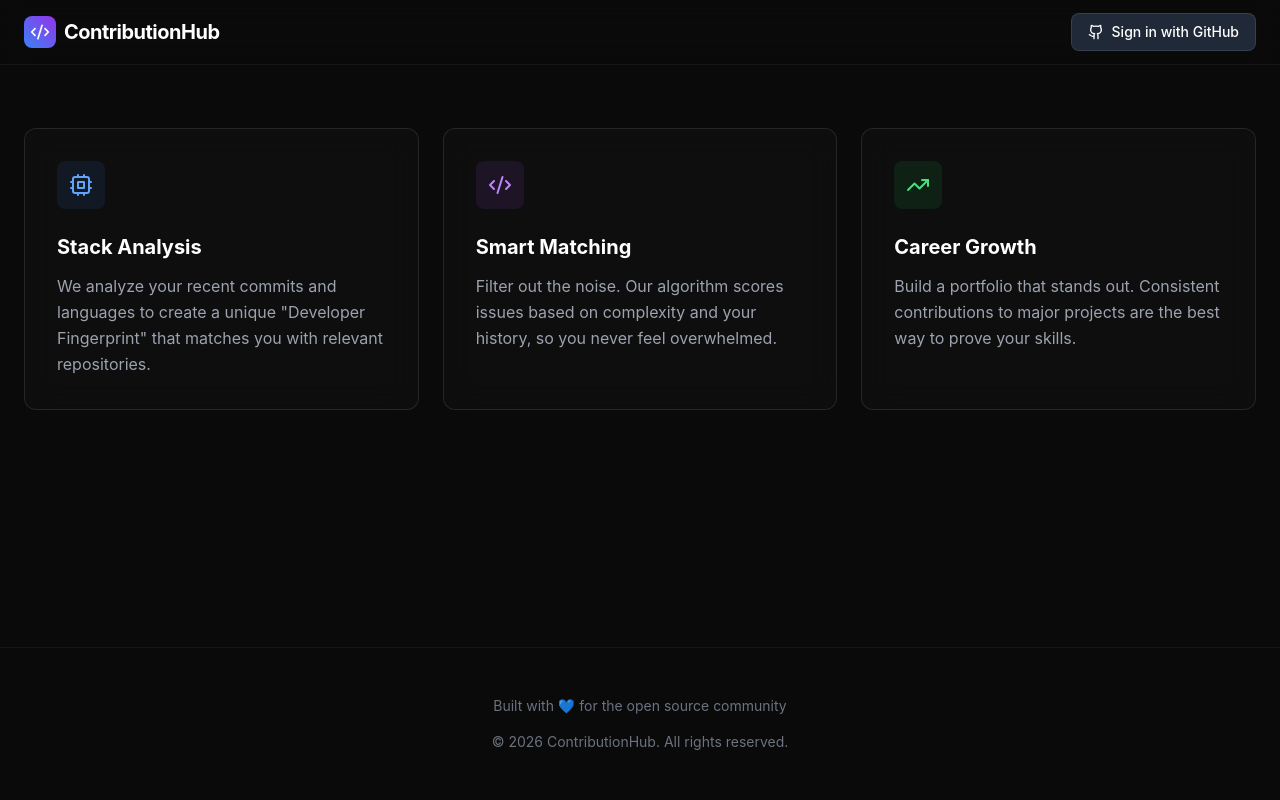
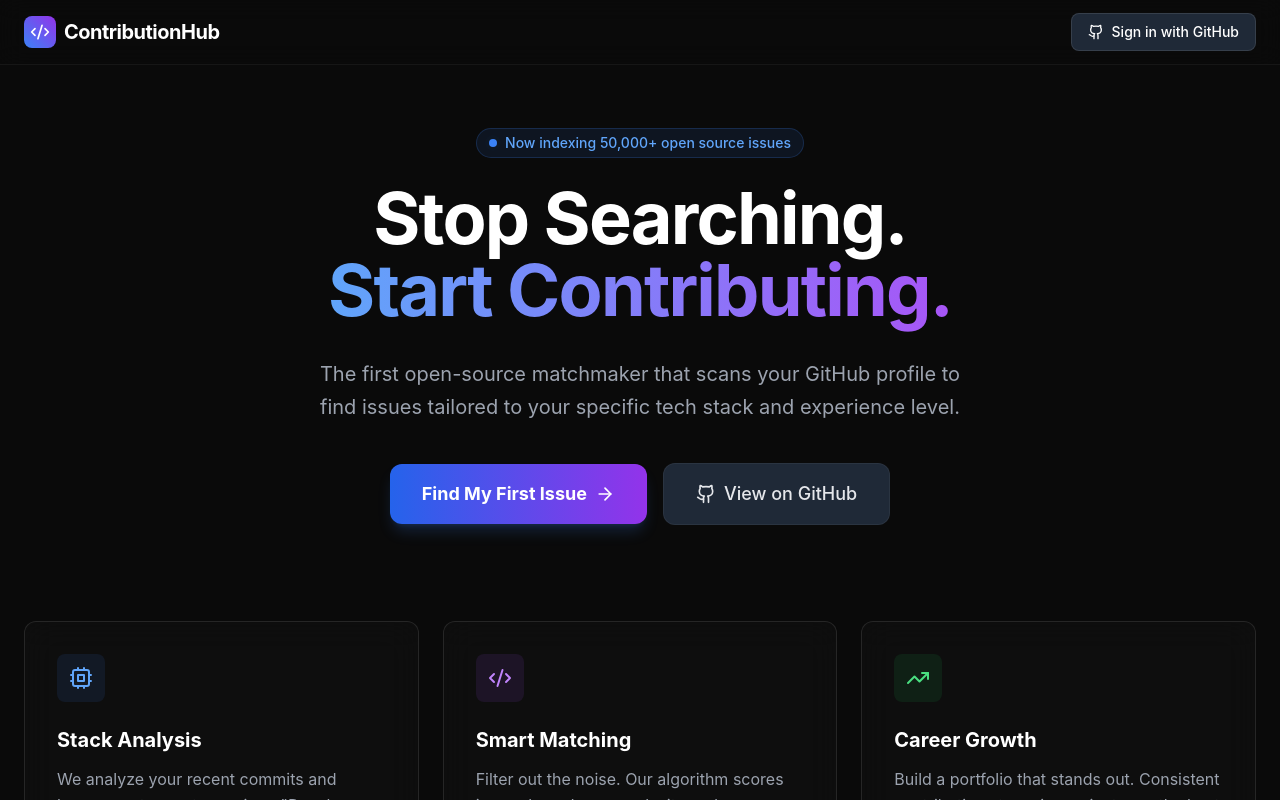
Before and after one commit to Shailesh8008/contributionHub, a React (Vite) app: page / in a window 1280 px wide. Shown: the top 800 px of the page. Built offline with nearby package versions, Linux system fonts and the light colour scheme.

Commit message:
added HomePage

```diff
--- a/src/App.tsx
+++ b/src/App.tsx
@@ -1,56 +1,12 @@
-import React from 'react';
-import { Github, Code2, Cpu, TrendingUp, ArrowRight } from 'lucide-react';
-import Footer from './components/Footer';
-import Navbar from './components/Navbar';
+import Footer from "./components/Footer";
+import Navbar from "./components/Navbar";
+import HomePage from "./pages/HomePage";
 
 function App() {
   return (
     <div className="min-h-screen flex flex-col bg-dark-900 text-white selection:bg-primary selection:text-white">
       <Navbar />
-
-      <main className="flex-grow pt-32 pb-20">
-        {/* Hero Section */}
-
-
-        {/* Features Grid */}
-        <section className="max-w-7xl mx-auto px-6">
-          <div className="grid md:grid-cols-3 gap-6">
-            {/* Feature 1 */}
-            <div className="glass-card p-8 hover:bg-dark-800 transition-colors group">
-              <div className="w-12 h-12 rounded-lg bg-blue-500/10 flex items-center justify-center mb-6 group-hover:scale-110 transition-transform duration-300">
-                <Cpu className="w-6 h-6 text-blue-400" />
-              </div>
-              <h3 className="text-xl font-bold mb-3">Stack Analysis</h3>
-              <p className="text-gray-400 leading-relaxed">
-                We analyze your recent commits and languages to create a unique "Developer Fingerprint" that matches you with relevant repositories.
-              </p>
-            </div>
-
-            {/* Feature 2 */}
-            <div className="glass-card p-8 hover:bg-dark-800 transition-colors group">
-              <div className="w-12 h-12 rounded-lg bg-purple-500/10 flex items-center justify-center mb-6 group-hover:scale-110 transition-transform duration-300">
-                <Code2 className="w-6 h-6 text-purple-400" />
-              </div>
-              <h3 className="text-xl font-bold mb-3">Smart Matching</h3>
-              <p className="text-gray-400 leading-relaxed">
-                Filter out the noise. Our algorithm scores issues based on complexity and your history, so you never feel overwhelmed.
-              </p>
-            </div>
-
-            {/* Feature 3 */}
-            <div className="glass-card p-8 hover:bg-dark-800 transition-colors group">
-              <div className="w-12 h-12 rounded-lg bg-green-500/10 flex items-center justify-center mb-6 group-hover:scale-110 transition-transform duration-300">
-                <TrendingUp className="w-6 h-6 text-green-400" />
-              </div>
-              <h3 className="text-xl font-bold mb-3">Career Growth</h3>
-              <p className="text-gray-400 leading-relaxed">
-                Build a portfolio that stands out. Consistent contributions to major projects are the best way to prove your skills.
-              </p>
-            </div>
-          </div>
-        </section>
-      </main>
-
+      <HomePage />
       <Footer />
     </div>
   );
--- /dev/null
+++ b/src/components/Home.tsx
@@ -0,0 +1,83 @@
+import { Github, ArrowRight, Cpu, TrendingUp, Code2 } from "lucide-react";
+
+function Home() {
+  return (
+    <main className="flex-grow pt-32 pb-20">
+      <section className="max-w-7xl mx-auto px-6 mb-24">
+        <div className="max-w-4xl mx-auto text-center">
+          <div className="inline-flex items-center gap-2 px-3 py-1 rounded-full bg-blue-500/10 border border-blue-500/20 text-blue-400 text-sm font-medium mb-6 animate-fade-in">
+            <span className="relative flex h-2 w-2">
+              <span className="animate-ping absolute inline-flex h-full w-full rounded-full bg-blue-400 opacity-75"></span>
+              <span className="relative inline-flex rounded-full h-2 w-2 bg-blue-500"></span>
+            </span>
+            Now indexing 50,000+ open source issues
+          </div>
+
+          <h1 className="text-5xl md:text-7xl font-bold tracking-tight mb-8 leading-tight">
+            Stop Searching. <br />
+            <span className="gradient-text">Start Contributing.</span>
+          </h1>
+
+          <p className="text-xl text-gray-400 mb-10 max-w-2xl mx-auto leading-relaxed">
+            The first open-source matchmaker that scans your GitHub profile to
+            find issues tailored to your specific tech stack and experience
+            level.
+          </p>
+
+          <div className="flex flex-col sm:flex-row items-center justify-center gap-4">
+            <button className="w-full sm:w-auto px-8 py-4 rounded-xl bg-gradient-to-r from-blue-600 to-purple-600 hover:from-blue-500 hover:to-purple-500 text-white font-bold text-lg transition-all shadow-lg shadow-blue-500/20 flex items-center justify-center gap-2 group">
+              Find My First Issue
+              <ArrowRight className="w-5 h-5 group-hover:translate-x-1 transition-transform" />
+            </button>
+            <button className="w-full sm:w-auto px-8 py-4 rounded-xl bg-gray-800 hover:bg-gray-750 text-gray-200 font-medium text-lg border border-white/5 hover:border-white/10 transition-all flex items-center justify-center gap-2">
+              <Github className="w-5 h-5" />
+              View on GitHub
+            </button>
+          </div>
+        </div>
+      </section>
+      <section className="max-w-7xl mx-auto px-6">
+        <div className="grid md:grid-cols-3 gap-6">
+          {/* Feature 1 */}
+          <div className="glass-card p-8 hover:bg-dark-800 transition-colors group">
+            <div className="w-12 h-12 rounded-lg bg-blue-500/10 flex items-center justify-center mb-6 group-hover:scale-110 transition-transform duration-300">
+              <Cpu className="w-6 h-6 text-blue-400" />
+            </div>
+            <h3 className="text-xl font-bold mb-3">Stack Analysis</h3>
+            <p className="text-gray-400 leading-relaxed">
+              We analyze your recent commits and languages to create a unique
+              "Developer Fingerprint" that matches you with relevant
+              repositories.
+            </p>
+          </div>
+
+          {/* Feature 2 */}
+          <div className="glass-card p-8 hover:bg-dark-800 transition-colors group">
+            <div className="w-12 h-12 rounded-lg bg-purple-500/10 flex items-center justify-center mb-6 group-hover:scale-110 transition-transform duration-300">
+              <Code2 className="w-6 h-6 text-purple-400" />
+            </div>
+            <h3 className="text-xl font-bold mb-3">Smart Matching</h3>
+            <p className="text-gray-400 leading-relaxed">
+              Filter out the noise. Our algorithm scores issues based on
+              complexity and your history, so you never feel overwhelmed.
+            </p>
+          </div>
+
+          {/* Feature 3 */}
+          <div className="glass-card p-8 hover:bg-dark-800 transition-colors group">
+            <div className="w-12 h-12 rounded-lg bg-green-500/10 flex items-center justify-center mb-6 group-hover:scale-110 transition-transform duration-300">
+              <TrendingUp className="w-6 h-6 text-green-400" />
+            </div>
+            <h3 className="text-xl font-bold mb-3">Career Growth</h3>
+            <p className="text-gray-400 leading-relaxed">
+              Build a portfolio that stands out. Consistent contributions to
+              major projects are the best way to prove your skills.
+            </p>
+          </div>
+        </div>
+      </section>
+    </main>
+  );
+}
+
+export default Home;
--- /dev/null
+++ b/src/pages/HomePage.tsx
@@ -0,0 +1,11 @@
+import Home from "../components/Home";
+
+function HomePage() {
+  return (
+    <>
+      <Home />
+    </>
+  );
+}
+
+export default HomePage;
```
